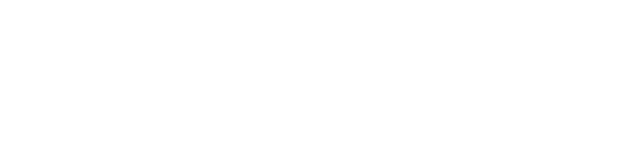
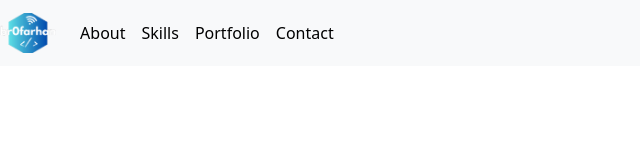
Before and after one commit to br0farhan/Company_Profile_Farhan, a plain HTML site: page index.html in a window 1280 px wide. Shown: the whole page, without its empty margins (0-640 px from the left). Drawn offline with Linux system fonts and the light colour scheme.

Commit message:
navbar content

```diff
--- /dev/null
+++ b/frontend/styles/main.scss
@@ -0,0 +1,5 @@
+.navbar-brand{
+    img{
+        max-height: 40px;
+    }
+}
--- a/index.html
+++ b/index.html
@@ -1,14 +1,46 @@
 <!DOCTYPE html>
 <html lang="en">
+
 <head>
     <meta charset="UTF-8">
     <meta name="viewport" content="width=device-width, initial-scale=1.0">
     <title>Farhan Martiyansyah</title>
     <link rel="stylesheet" href="frontend/libraries/bootstrap/css/bootstrap.css">
+    <link rel="stylesheet" href="frontend/styles/main.css">
 </head>
+
 <body>
+    <nav class="navbar navbar-expand-lg navbar-light bg-light">
+        <a class="navbar-brand" href="#">
+            <img src="frontend/images/logo.png" alt="">
+        </a>
+        <button class="navbar-toggler" type="button" data-toggle="collapse" data-target="#navbarNavAltMarkup">
+            <span class="navbar-toggler-icon"></span>
+        </button>
+        <div class="collapse navbar-collapse" id="navbarNavAltMarkup">
+            <div class="navbar-nav">
+                <ul class="navbar-nav justify-content-end">
+                    <li>
+                        <a class="nav-item nav-link active" href="#">About</a>
+                    </li>
+                    <li>
+                        <a class="nav-item nav-link active" href="#">Skills</a>
+                    </li>
+                    <li>
+                        <a class="nav-item nav-link active" href="#">Portfolio</a>
+                    </li>
+                    <li>
+                        <a class="nav-item nav-link active" href="#">Contact</a>
+                    </li>
+
+                </ul>
+
+            </div>
+        </div>
+    </nav>
 
     <script src="frontend/libraries/jquery/jquery-3.7.0.min.js"></script>
     <script src="frontend/libraries/bootstrap/js/bootstrap.js"></script>
 </body>
+
 </html>
```
Also changed, not shown: frontend/images/logo.png (added), frontend/scripts/main.js (added), frontend/styles/main.css (added), 1 other file.
